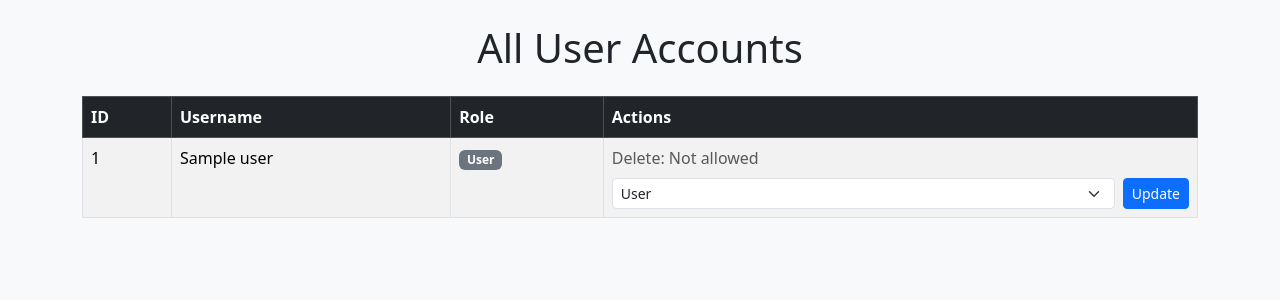
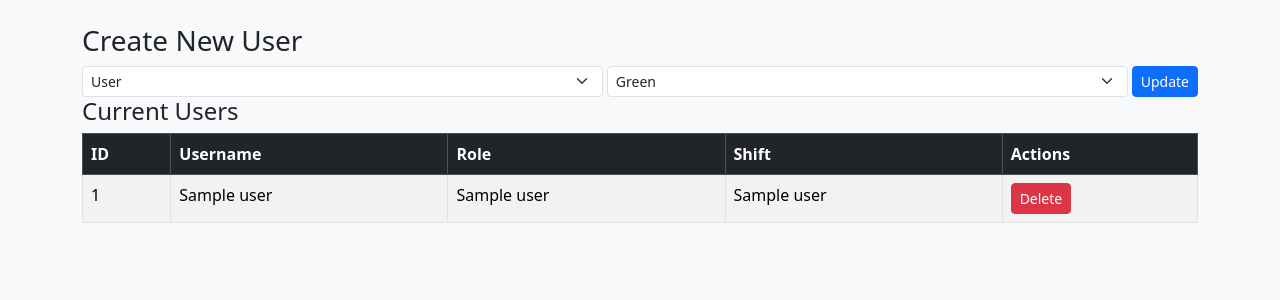
Before and after one commit to IcyOtter/AttendanceTracker, a Flask app: template templates/users.html in a window 1280 px wide. Shown: the part 56-356 px from the top of the page. Run offline with Flask 3, Linux system fonts and the light colour scheme; the template is opened without the code that fills it: most values are stand-ins (such as "Sample title", 1, 10 or a date in 2020); some libraries are stand-ins or nearby versions.

Commit message:
Added shift options

```diff
--- a/app.py
+++ b/app.py
@@ -17,10 +17,10 @@ def is_plant_manager():
 
 def get_db_connection():
     return MySQLdb.connect(
-        host='yourusername.mysql.pythonanywhere-services.com',
-        user='yourusername',
-        passwd='your_mysql_password',
-        db='yourusername$yourdbname',
+        host='IcyOtter.mysql.pythonanywhere-services.com',
+        user='IcyOtter',
+        passwd='okR3Fkx$E$hE49vc',
+        db='IcyOtter$attendance',
         charset='utf8mb4'
     )
 
@@ -91,10 +91,22 @@ def summary():
     conn = get_db_connection()
     c = conn.cursor()
 
-    if is_superuser() or is_plant_manager():
+    if is_superuser():
         c.execute('SELECT name, SUM(points) FROM attendance GROUP BY name')
+    elif is_plant_manager():
+        # plant manager sees users in their shift
+        c.execute('SELECT shift FROM users WHERE id = %s', (session['user_id'],))
+        shift = c.fetchone()[0]
+        c.execute('''
+            SELECT a.name, SUM(a.points)
+            FROM attendance a
+            JOIN users u ON a.user_id = u.id
+            WHERE u.shift = %s
+            GROUP BY a.name
+        ''', (shift,))
     else:
         c.execute('SELECT name, SUM(points) FROM attendance WHERE user_id = %s GROUP BY name', (session['user_id'],))
+
 
     summary_data = c.fetchall()
     conn.close()
@@ -239,7 +251,7 @@ def view_users():
 
     conn = get_db_connection()
     c = conn.cursor()
-    c.execute('SELECT id, username, role FROM users')
+    c.execute('SELECT id, username, role, shift FROM users')
     users = c.fetchall()
     conn.close()
 
@@ -250,19 +262,25 @@ def create_user():
     if not is_superuser():
         return redirect('/')
 
-    username = request.form['username']
+    username = request.form['username'].strip()
     password_raw = request.form['password']
     role = request.form['role']
+    shift = request.form['shift']
 
     if role not in ['user', 'plant_manager', 'superuser']:
         return 'Invalid role selected.'
+    if shift not in ['Green', 'Blue', 'Orange', 'Red']:
+        return 'Invalid shift selected.'
 
     password_hashed = generate_password_hash(password_raw)
 
     conn = get_db_connection()
     c = conn.cursor()
     try:
-        c.execute('INSERT INTO users (username, password, role) VALUES (%s, %s, %s)', (username, password_hashed, role))
+        c.execute(
+            'INSERT INTO users (username, password, role, shift) VALUES (%s, %s, %s, %s)',
+            (username, password_hashed, role, shift)
+        )
         conn.commit()
     except MySQLdb.IntegrityError:
         conn.rollback()
@@ -271,6 +289,7 @@ def create_user():
         conn.close()
 
     return redirect('/users')
+
 
 
 @app.route('/delete_user/<int:user_id>', methods=['POST'])
@@ -301,20 +320,24 @@ def update_user_role(user_id):
         return redirect('/')
 
     if user_id == session.get('user_id'):
-        return 'You cannot change your own role.'
+        return 'You cannot change your own role or shift.'
 
     new_role = request.form.get('new_role')
+    new_shift = request.form.get('new_shift')
 
     if new_role not in ['user', 'plant_manager', 'superuser']:
         return 'Invalid role.'
+    if new_shift not in ['Green', 'Blue', 'Orange', 'Red']:
+        return 'Invalid shift.'
 
     conn = get_db_connection()
     c = conn.cursor()
-    c.execute('UPDATE users SET role = %s WHERE id = %s', (new_role, user_id))
+    c.execute('UPDATE users SET role = %s, shift = %s WHERE id = %s', (new_role, new_shift, user_id))
     conn.commit()
     conn.close()
 
     return redirect('/users')
+
 
 # For local dev
 if __name__ == '__main__':
--- a/templates/users.html
+++ b/templates/users.html
@@ -1,39 +1,32 @@
 {% extends 'base.html' %}
 {% block title %}All User Accounts{% endblock %}
-{% block header %}All User Accounts{% endblock %}
 
 {% block content %}
-{% if session.get('role') == 'superuser' %}
 <h3>Create New User</h3>
-<form method="POST" action="{{ url_for('create_user') }}" class="card p-3 mb-4 shadow-sm">
-    <div class="row mb-2">
-        <div class="col">
-            <input type="text" name="username" class="form-control" placeholder="Username" required>
-        </div>
-        <div class="col">
-            <input type="password" name="password" class="form-control" placeholder="Password" required>
-        </div>
-        <div class="col">
-            <select name="role" class="form-select" required>
-                <option value="user">User</option>
-                <option value="plant_manager">Plant Manager</option>
-                <option value="superuser">Superuser</option>
-            </select>
-        </div>
-        <div class="col">
-            <button type="submit" class="btn btn-success w-100">Create</button>
-        </div>
-    </div>
+<form method="POST" action="{{ url_for('update_user_role', user_id=user[0]) }}" class="d-flex mt-1">
+    <select name="new_role" class="form-select form-select-sm me-1">
+        <option value="user" {% if user[2] == 'user' %}selected{% endif %}>User</option>
+        <option value="plant_manager" {% if user[2] == 'plant_manager' %}selected{% endif %}>Plant Manager</option>
+        <option value="superuser" {% if user[2] == 'superuser' %}selected{% endif %}>Superuser</option>
+    </select>
+    <select name="new_shift" class="form-select form-select-sm me-1">
+        <option value="Green" {% if user[3] == 'Green' %}selected{% endif %}>Green</option>
+        <option value="Blue" {% if user[3] == 'Blue' %}selected{% endif %}>Blue</option>
+        <option value="Orange" {% if user[3] == 'Orange' %}selected{% endif %}>Orange</option>
+        <option value="Red" {% if user[3] == 'Red' %}selected{% endif %}>Red</option>
+    </select>
+    <button type="submit" class="btn btn-sm btn-primary">Update</button>
 </form>
-{% endif %}
 
 
+<h4>Current Users</h4>
 <table class="table table-bordered table-striped">
     <thead class="table-dark">
         <tr>
             <th>ID</th>
             <th>Username</th>
             <th>Role</th>
+            <th>Shift</th>
             <th>Actions</th>
         </tr>
     </thead>
@@ -42,42 +35,19 @@
         <tr>
             <td>{{ user[0] }}</td>
             <td>{{ user[1] }}</td>
+            <td>{{ user[2] }}</td>
+            <td>{{ user[3] }}</td>
             <td>
-                {% if user[2] == 'superuser' %}
-                    <span class="badge bg-info text-dark">Superuser</span>
-                {% elif user[2] == 'plant_manager' %}
-                    <span class="badge bg-warning text-dark">Plant Manager</span>
+                {% if user[0] != session['user_id'] %}
+                <form method="POST" action="{{ url_for('delete_user', user_id=user[0]) }}" class="d-inline-block" onsubmit="return confirm('Delete this user?');">
+                    <button type="submit" class="btn btn-sm btn-danger">Delete</button>
+                </form>
                 {% else %}
-                    <span class="badge bg-secondary">User</span>
+                <span class="text-muted">Not allowed</span>
                 {% endif %}
-            </td>
-            <td>
-                <div class="d-flex flex-column gap-2">
-                    {% if user[2] == 'user' and user[0] != session['user_id'] %}
-                    <form method="POST" action="{{ url_for('delete_user', user_id=user[0]) }}" onsubmit="return confirm('Delete this user and their data?');">
-                        <button class="btn btn-sm btn-danger">Delete</button>
-                    </form>
-                    {% else %}
-                    <span class="text-muted">Delete: Not allowed</span>
-                    {% endif %}
-
-                    {% if user[0] != session['user_id'] %}
-                    <form method="POST" action="{{ url_for('update_user_role', user_id=user[0]) }}" class="d-flex">
-                        <select name="new_role" class="form-select form-select-sm me-2">
-                            <option value="user" {% if user[2] == 'user' %}selected{% endif %}>User</option>
-                            <option value="plant_manager" {% if user[2] == 'plant_manager' %}selected{% endif %}>Plant Manager</option>
-                            <option value="superuser" {% if user[2] == 'superuser' %}selected{% endif %}>Superuser</option>
-                        </select>
-                        <button type="submit" class="btn btn-sm btn-primary">Update</button>
-                    </form>
-                    {% else %}
-                    <span class="text-muted">Update: Cannot edit self</span>
-                    {% endif %}
-                </div>
             </td>
         </tr>
         {% endfor %}
     </tbody>
 </table>
-
 {% endblock %}
```
